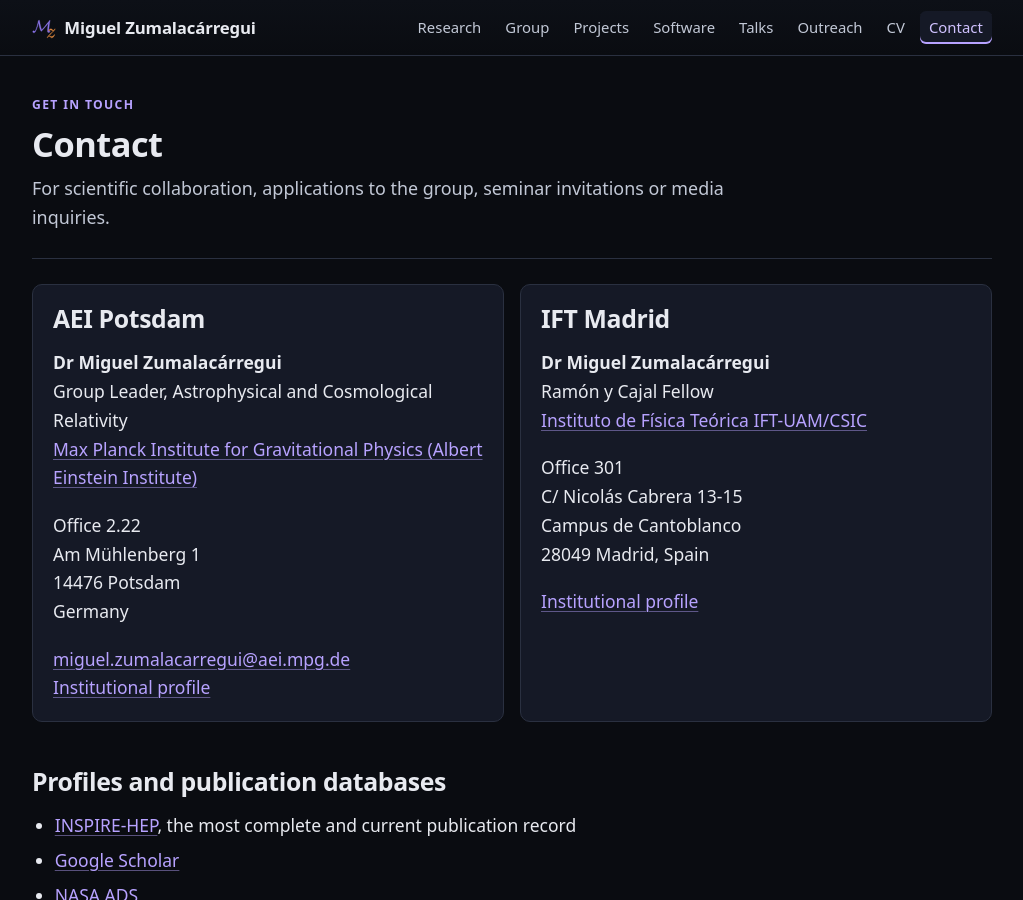
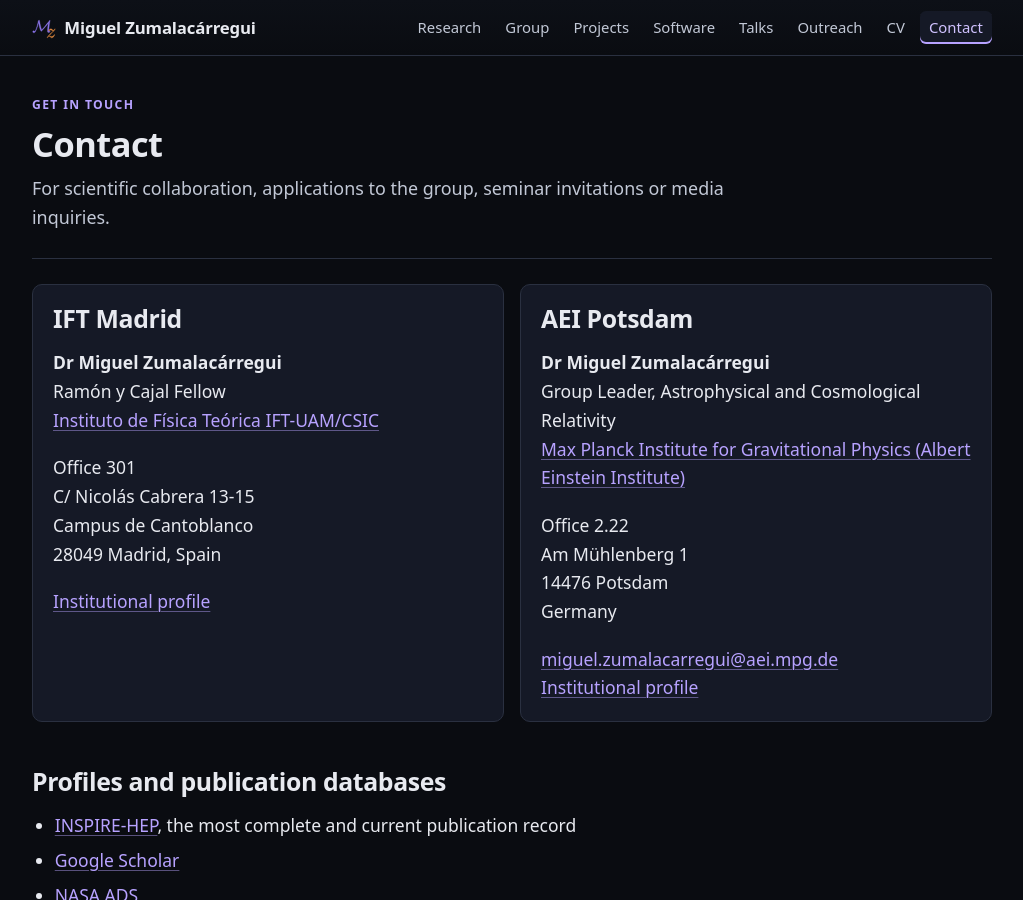
Before and after one commit to miguelzuma/miguelzuma.github.io, a Jekyll site: the page built from contact.html, in a window 1280 px wide and 900 px high. Shown: the whole window, without its empty margins (128-1151 px from the left). Built offline with Jekyll 4.4.1, drawn with Linux system fonts in a browser that asks for light colours.

Commit message:
Contact and home: IFT role first, English AEI profile
The Ramon y Cajal fellowship leads on both pages now. The AEI profile link
points at the English version of the page.

Co-Authored-By: Claude Opus 5 (1M context) <noreply@anthropic.com>
Claude-Session: https://claude.ai/code/session_01E2ZbXszK9qt9svKVxU5Yrt

```diff
--- a/_config.yml
+++ b/_config.yml
@@ -32,7 +32,7 @@ author:
   scholar: "https://scholar.google.com/citations?user=Zsvsq0MAAAAJ&hl=en"
   ads: "https://ui.adsabs.harvard.edu/search/q=author%3A%22Zumalacarregui%2C%20Miguel%22&sort=date%20desc"
   github: "https://github.com/miguelzuma"
-  institutional_page: "https://www.aei.mpg.de/person/104068/337435"
+  institutional_page: "https://www.aei.mpg.de/person/104068/25873"
   institutional_page_secondary: "https://www.ift.uam-csic.es/en/person/?uid=732"
 
 # Both affiliations, on equal footing. Every page that names an affiliation
--- a/contact.html
+++ b/contact.html
@@ -15,6 +15,24 @@ description: >-
 <div class="grid grid-2">
 
   <section class="card">
+    <h2 style="margin-top:0;">{{ site.affiliation.secondary_short }}</h2>
+    <p>
+      <strong>Dr Miguel Zumalacárregui</strong><br>
+      {{ site.affiliation.secondary_role }}<br>
+      <a href="{{ site.affiliation.secondary_url }}" rel="noopener">{{ site.affiliation.secondary_name }}</a>
+    </p>
+    <p>
+      {{ site.affiliation.secondary_office }}<br>
+      C/ Nicolás Cabrera 13-15<br>
+      Campus de Cantoblanco<br>
+      28049 Madrid, Spain
+    </p>
+    <p>
+      <a href="{{ site.author.institutional_page_secondary }}" rel="noopener">Institutional profile</a>
+    </p>
+  </section>
+
+  <section class="card">
     <h2 style="margin-top:0;">{{ site.affiliation.primary_short }}</h2>
     <p>
       <strong>Dr Miguel Zumalacárregui</strong><br>
@@ -30,24 +48,6 @@ description: >-
     <p>
       <a href="mailto:{{ site.author.email }}">{{ site.author.email }}</a><br>
       <a href="{{ site.author.institutional_page }}" rel="noopener">Institutional profile</a>
-    </p>
-  </section>
-
-  <section class="card">
-    <h2 style="margin-top:0;">{{ site.affiliation.secondary_short }}</h2>
-    <p>
-      <strong>Dr Miguel Zumalacárregui</strong><br>
-      {{ site.affiliation.secondary_role }}<br>
-      <a href="{{ site.affiliation.secondary_url }}" rel="noopener">{{ site.affiliation.secondary_name }}</a>
-    </p>
-    <p>
-      {{ site.affiliation.secondary_office }}<br>
-      C/ Nicolás Cabrera 13-15<br>
-      Campus de Cantoblanco<br>
-      28049 Madrid, Spain
-    </p>
-    <p>
-      <a href="{{ site.author.institutional_page_secondary }}" rel="noopener">Institutional profile</a>
     </p>
   </section>
 
```
Also changed, not shown: index.html (+4 -4 lines).
